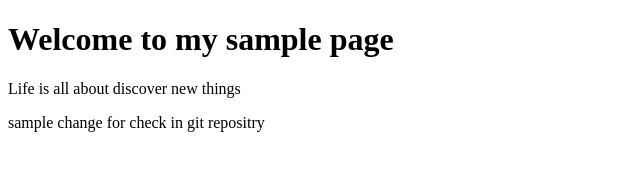
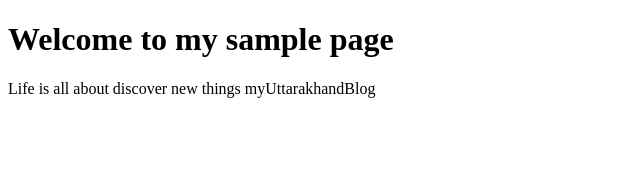
Before and after one commit to Adit7553/Let-s-Learn-Git, a plain HTML site: page index.html in a window 1280 px wide. Shown: the whole page, without its empty margins (0-640 px from the left). Drawn offline with Linux system fonts and the light colour scheme.

Commit message:
updated index.html

```diff
--- a/index.html
+++ b/index.html
@@ -4,8 +4,7 @@
         Sample page0.1
     </title></head>
     <body>
-        <h1 class="c1">Welcome to my sample page</h1>
-        <p>Life is all about discover new things</p>
-        <p>sample change for check in git repositry</p>
+        <h1>Welcome to my sample page</h1>
+        <p>Life is all about discover new things myUttarakhandBlog</p>
     </body>
 </html>
```
